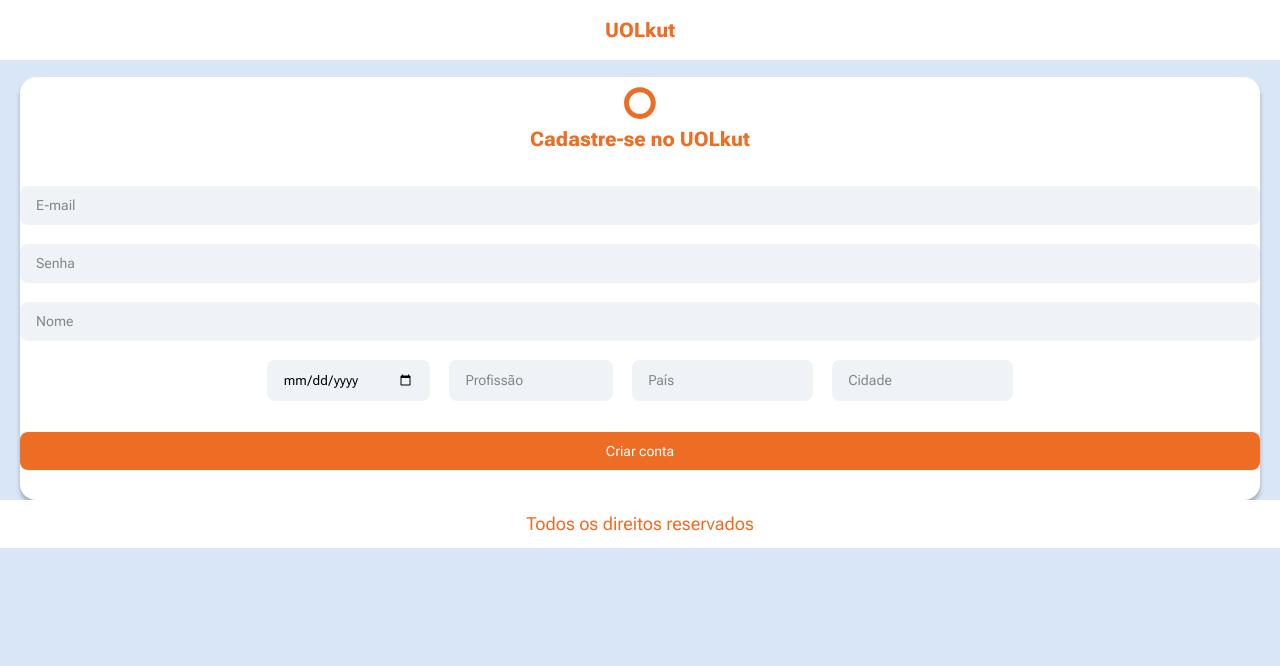
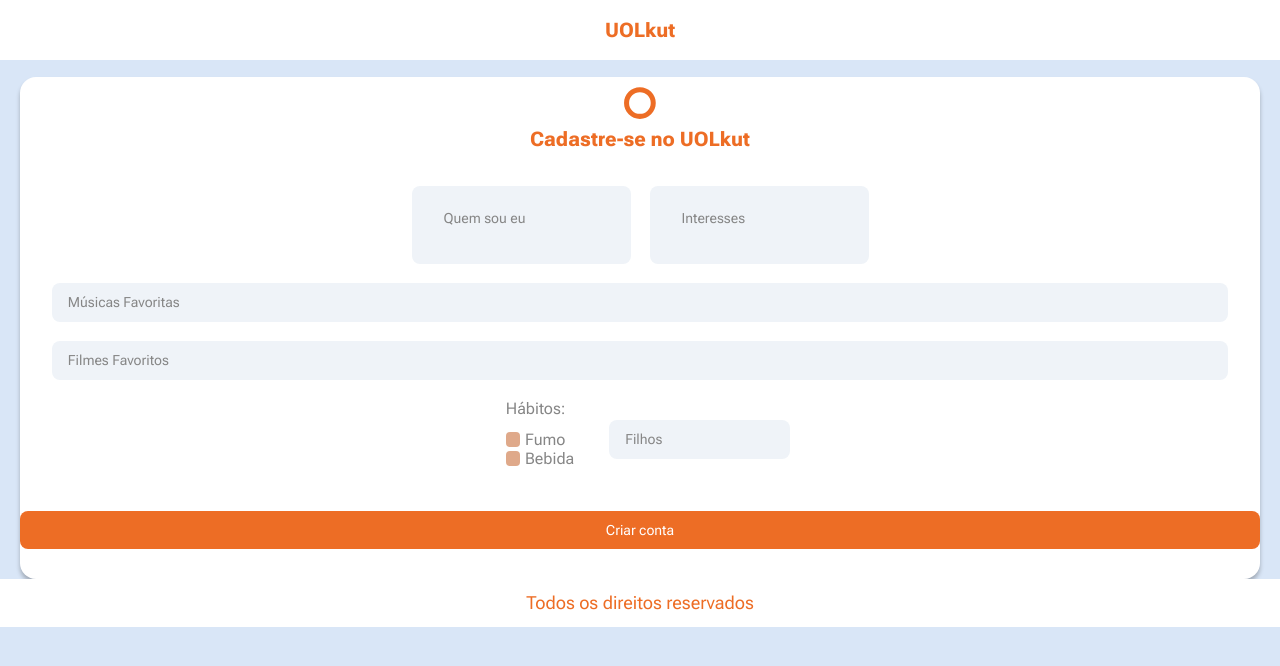
Before and after one commit to Theo-Magno/projeto-compass-desafio-x, a React (Create React App) app in the folder uolkut/: page / in a window 1280 px wide. Shown: the top 666 px of the page. Built offline with nearby package versions, Linux system fonts and the light colour scheme.

Commit message:
feat:added the second account creation form

```diff
--- a/uolkut/src/components/Main/Main.tsx
+++ b/uolkut/src/components/Main/Main.tsx
@@ -1,12 +1,14 @@
-import Form from './MainComponents/Form';
-import './Main.css';
+//import Form from "./MainComponents/Form";
+import "./Main.css";
+import SecondForm from "./MainComponents/SecondForm";
 
 type Props = {};
 
 const Main = (props: Props) => {
   return (
     <main>
-      <Form />
+      {/*<Form />*/}
+      <SecondForm />
     </main>
   );
 };
--- a/uolkut/src/components/Main/MainComponents/Form.css
+++ b/uolkut/src/components/Main/MainComponents/Form.css
@@ -17,7 +17,7 @@ form {
 }
 
 .title-header-card {
-  font-size: 1.25rem
+  font-size: 1.25rem;
 }
 
 .inputs {
@@ -29,3 +29,40 @@ form {
 .inputs input {
   width: 50%;
 }
+
+.input__checkbox {
+  display: flex;
+  flex-wrap: nowrap;
+  justify-content: space-around;
+  align-items: center;
+  gap: 19px;
+}
+
+.checkbox {
+  display: flex;
+  flex-direction: column;
+  align-items: baseline;
+  padding: 12px 16px;
+}
+legend {
+  font-size: 16px;
+  color: var(--placeholder-color);
+}
+
+.checkbox-field {
+  display: flex;
+  flex-direction: row-reverse;
+}
+
+.checkbox-field input:checked ~ .checkmark {
+  background-color: var(--primary-color);
+}
+
+.checkmark {
+  width: 14px;
+  height: 15px;
+  border-radius: 4px;
+  background-color: #dfa98a;
+  margin-right: 5.18px;
+  margin-top: 1.5px;
+}
--- /dev/null
+++ b/uolkut/src/components/Main/MainComponents/SecondForm.tsx
@@ -0,0 +1,59 @@
+import React from "react";
+
+import UolCircle from "../../Icons/UolCircle";
+import Card from "../../Card/Card";
+import Input from "../../StyledComponents/Input";
+import ButtonCreate from "../../StyledComponents/ButtonCreate";
+import TextArea from "../../StyledComponents/TextArea";
+
+import "./Form.css";
+
+const SecondForm = (): JSX.Element => {
+  const submitFormHandler = (event: React.FormEvent) => {
+    event.preventDefault();
+  };
+
+  return (
+    <React.Fragment>
+      <Card>
+        <div className="header-card">
+          <UolCircle />
+          <h2 className="title-header-card">Cadastre-se no UOLkut</h2>
+        </div>
+        <form onSubmit={submitFormHandler}>
+          <div className="form-inputs">
+            <div className="inputs">
+              <TextArea id="selfdesc" placeholder="Quem sou eu" />
+              <TextArea id="interests" placeholder="Interesses" />
+            </div>
+            <Input type="text" id="musics" placeholder="Músicas Favoritas" />
+            <Input type="text" id="movies" placeholder="Filmes Favoritos" />
+
+            <div className="input__checkbox">
+              <fieldset className="checkbox">
+                <legend>Hábitos:</legend>
+                <label className="checkbox-field">
+                  Fumo
+                  <input type="checkbox" id="habit1" />
+                  <span className="checkmark" />
+                </label>
+                <label className="checkbox-field">
+                  Bebida
+                  <input type="checkbox" id="habit2" />
+                  <span className="checkmark" />
+                </label>
+              </fieldset>
+              <Input type="number" id="kids" placeholder="Filhos" />
+            </div>
+          </div>
+
+          <div className="form-actions">
+            <ButtonCreate type="submit">Criar conta</ButtonCreate>
+          </div>
+        </form>
+      </Card>
+    </React.Fragment>
+  );
+};
+
+export default SecondForm;
--- /dev/null
+++ b/uolkut/src/components/StyledComponents/TextArea.tsx
@@ -0,0 +1,16 @@
+import styled from "styled-components";
+
+const TextArea = styled.textarea`
+  width: 100%;
+  background-color: var(--input-background-color);
+  padding: 24px 32px;
+  border-radius: 8px;
+  resize: none;
+
+  &::placeholder {
+    font-size: 14px;
+    color: var(--placeholder-color);
+  }
+`;
+
+export default TextArea;
```
